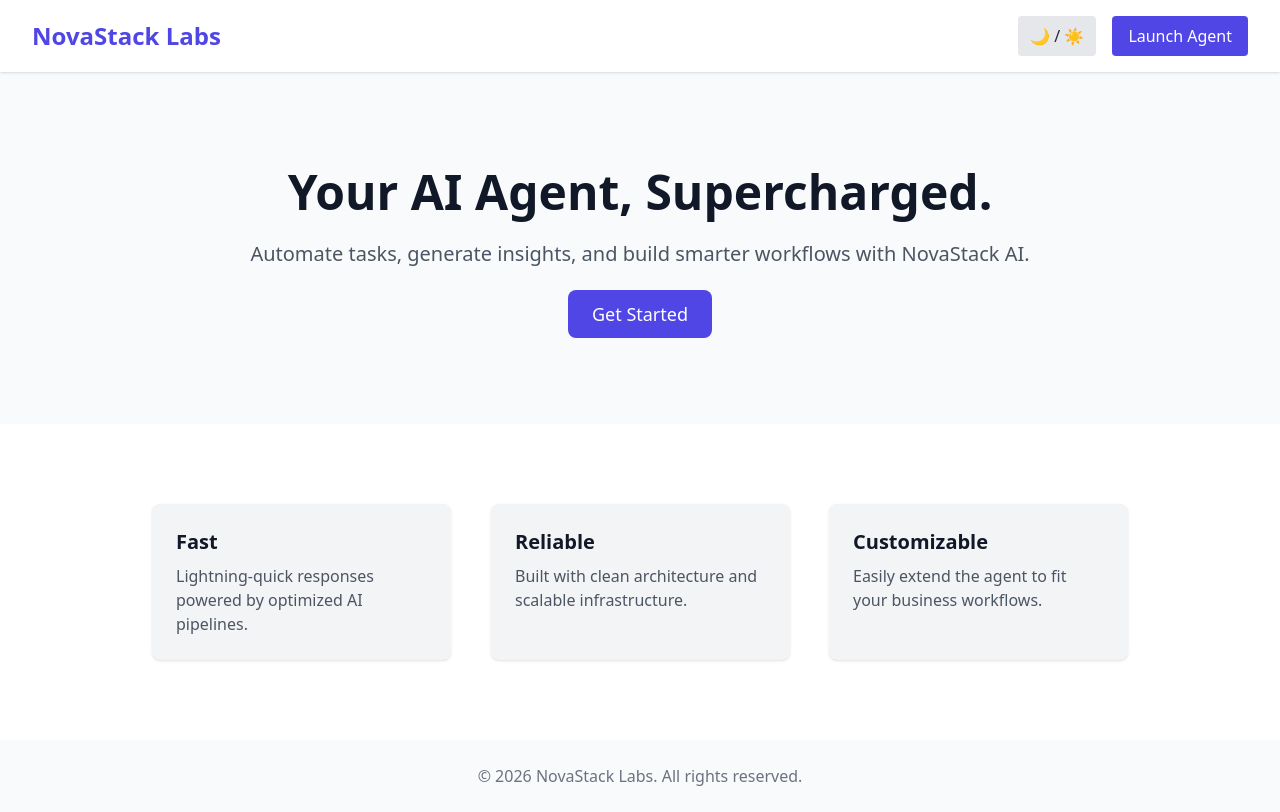
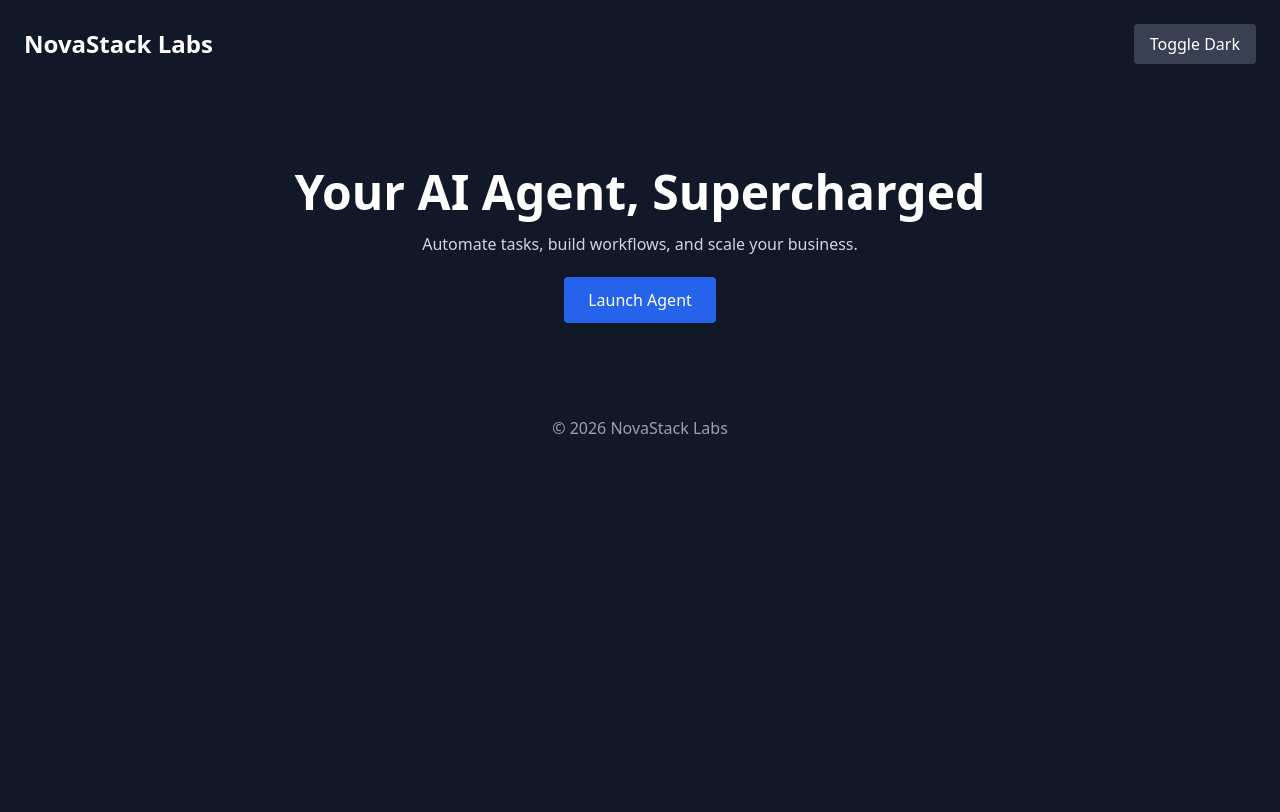
Before and after one commit to jfontiveros7/KonticodeLabs, a Flask app: page / in a window 1280 px wide. After the commit the page ends 434 px from the top, so only its background shows below. Run offline with Flask 3, Linux system fonts and the light colour scheme; some libraries are stand-ins or nearby versions.

Commit message:
Refactor landing.html for better layout and theme toggle
Updated the landing page to improve structure and styling.

```diff
--- a/templates/landing.html
+++ b/templates/landing.html
@@ -1,96 +1,36 @@
 <!DOCTYPE html>
 <html lang="en" class="dark">
 <head>
-    <meta charset="UTF-8">
-    <meta name="viewport" content="width=device-width, initial-scale=1.0">
+    <meta charset="UTF-8" />
+    <meta name="viewport" content="width=device-width, initial-scale=1.0" />
     <title>NovaStack Labs – AI Agent</title>
 
     <script src="https://cdn.tailwindcss.com"></script>
-
-    <!-- AOS Animations -->
-    <link href="https://unpkg.com/aos@2.3.1/dist/aos.css" rel="stylesheet">
-    <script src="https://unpkg.com/aos@2.3.1/dist/aos.js"></script>
-
-    <!-- Dark Mode Logic -->
-    <script>
-        if (
-            localStorage.theme === 'dark' ||
-            (!('theme' in localStorage) && window.matchMedia('(prefers-color-scheme: dark)').matches)
-        ) {
-            document.documentElement.classList.add('dark')
-        } else {
-            document.documentElement.classList.remove('dark')
-        }
-
-        function toggleTheme() {
-            const html = document.documentElement
-            const isDark = html.classList.toggle('dark')
-            localStorage.theme = isDark ? 'dark' : 'light'
-        }
-
-        document.addEventListener("DOMContentLoaded", () => {
-            AOS.init();
-        });
-    </script>
+    <link href="https://unpkg.com/aos@2.3.1/dist/aos.css" rel="stylesheet" />
 </head>
 
-<body class="bg-gray-50 dark:bg-gray-900 text-gray-900 dark:text-gray-100 transition-all duration-300">
+<body class="bg-gray-900 text-white">
+    <header class="p-6 flex justify-between items-center">
+        <h1 class="text-2xl font-bold">NovaStack Labs</h1>
+        <button id="toggleDark" class="px-4 py-2 bg-gray-700 rounded">Toggle Dark</button>
+    </header>
 
-    <!-- NAVBAR -->
-    <nav class="flex justify-between items-center px-8 py-4 bg-white dark:bg-gray-800 shadow">
-        <h1 class="text-2xl font-bold text-indigo-600">NovaStack Labs</h1>
-
-        <div class="flex items-center gap-4">
-            <button onclick="toggleTheme()"
-                class="px-3 py-2 bg-gray-200 dark:bg-gray-700 rounded text-gray-800 dark:text-gray-200">
-                🌙 / ☀️
-            </button>
-
-            <a href="/agent" class="px-4 py-2 bg-indigo-600 text-white rounded hover:bg-indigo-700">
-                Launch Agent
-            </a>
-        </div>
-    </nav>
-
-    <!-- HERO -->
-    <section class="text-center py-24 px-6" data-aos="fade-up">
-        <h2 class="text-5xl font-extrabold mb-6">
-            Your AI Agent, Supercharged.
-        </h2>
-        <p class="text-xl text-gray-600 dark:text-gray-300 mb-8">
-            Automate tasks, generate insights, and build smarter workflows with NovaStack AI.
-        </p>
-        <a href="/agent" class="px-6 py-3 bg-indigo-600 text-white rounded-lg text-lg hover:bg-indigo-700">
-            Get Started
-        </a>
+    <section class="text-center mt-20" data-aos="fade-up">
+        <h2 class="text-5xl font-bold mb-4">Your AI Agent, Supercharged</h2>
+        <p class="text-gray-300 mb-8">Automate tasks, build workflows, and scale your business.</p>
+        <a href="/agent" class="px-6 py-3 bg-blue-600 rounded text-white">Launch Agent</a>
     </section>
 
-    <!-- FEATURES -->
-    <section class="py-20 bg-white dark:bg-gray-800 transition-all duration-300">
-        <div class="max-w-5xl mx-auto grid grid-cols-1 md:grid-cols-3 gap-10 px-6">
-
-            <div class="p-6 bg-gray-100 dark:bg-gray-700 rounded-lg shadow" data-aos="zoom-in">
-                <h3 class="text-xl font-semibold mb-2">Fast</h3>
-                <p class="text-gray-600 dark:text-gray-300">Lightning‑quick responses powered by optimized AI pipelines.</p>
-            </div>
-
-            <div class="p-6 bg-gray-100 dark:bg-gray-700 rounded-lg shadow" data-aos="zoom-in" data-aos-delay="150">
-                <h3 class="text-xl font-semibold mb-2">Reliable</h3>
-                <p class="text-gray-600 dark:text-gray-300">Built with clean architecture and scalable infrastructure.</p>
-            </div>
-
-            <div class="p-6 bg-gray-100 dark:bg-gray-700 rounded-lg shadow" data-aos="zoom-in" data-aos-delay="300">
-                <h3 class="text-xl font-semibold mb-2">Customizable</h3>
-                <p class="text-gray-600 dark:text-gray-300">Easily extend the agent to fit your business workflows.</p>
-            </div>
-
-        </div>
-    </section>
-
-    <!-- FOOTER -->
-    <footer class="text-center py-6 text-gray-500 dark:text-gray-400">
-        © 2026 NovaStack Labs. All rights reserved.
+    <footer class="mt-20 p-6 text-center text-gray-400">
+        © 2026 NovaStack Labs
     </footer>
 
+    <script src="https://unpkg.com/aos@2.3.1/dist/aos.js"></script>
+    <script>AOS.init()</script>
+
+    <script>
+        document.getElementById("toggleDark").onclick = () =>
+            document.documentElement.classList.toggle("dark");
+    </script>
 </body>
 </html>
```
